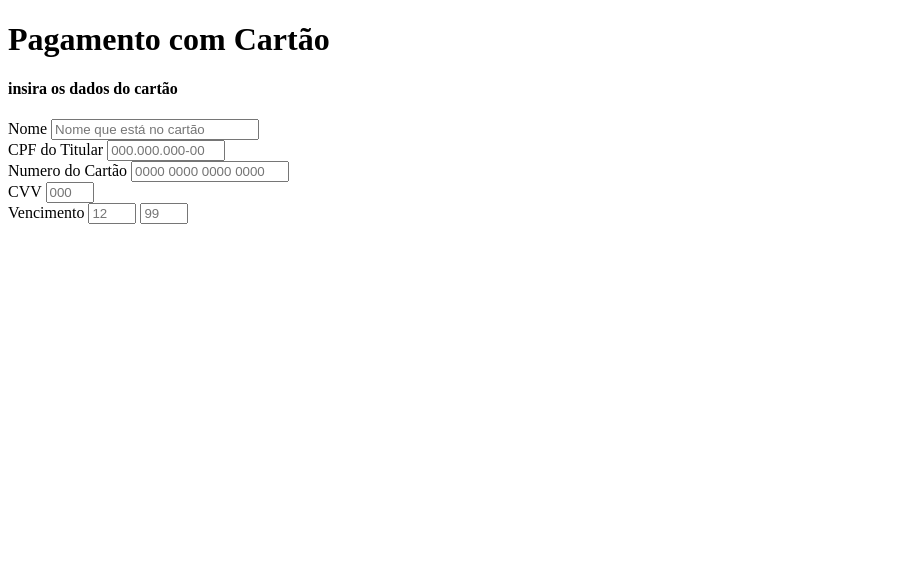
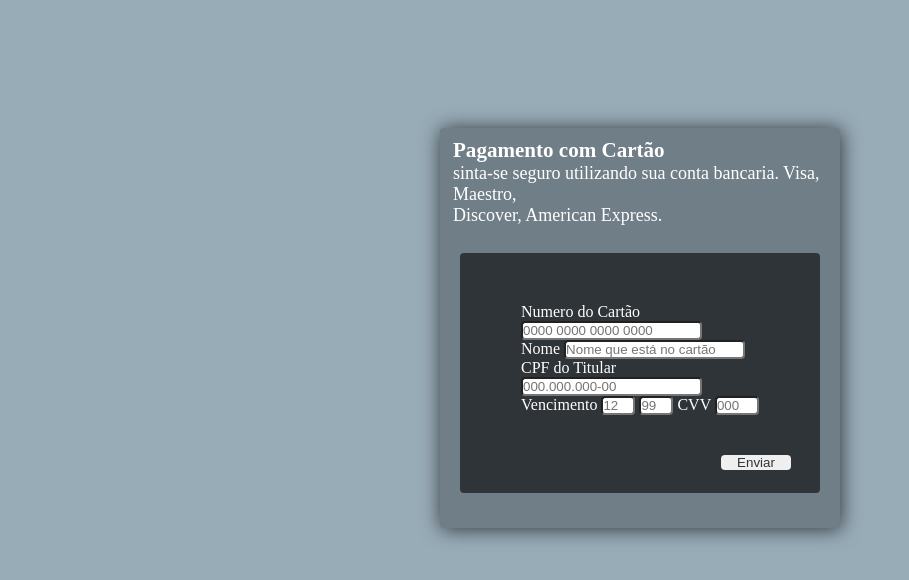
Before and after one commit to ElvisNascimento/pagamentoComCartao, a plain HTML site: page index.html in a window 1280 px wide. Shown: the whole page, without its empty margins (0-909 px from the left). Drawn offline with Linux system fonts and the light colour scheme.

Commit message:
atualizacao
atualizacao do css e html

```diff
--- a/index.html
+++ b/index.html
@@ -8,34 +8,36 @@
     <title>Pagamento com Cartão</title>
 </head>
 <body>
-    <Header>
-        <h1>Pagamento com Cartão</h1>
-        <h4>insira os dados do cartão</h4>
-    </Header>
-    <main>
-        <div>
+    <div class="main">
+        <div class="header">
+            <h3>Pagamento com Cartão</h3>
+            <p>sinta-se seguro utilizando sua conta bancaria. Visa, Maestro,<br> Discover, American Express.</p>
+        </div>
+            <div class="container">
+                <div class="campos">
+                <label for="ncard">Numero do Cartão</label>
+                <input class="ncard" type="number" name="ncard" id="ncard" maxlength="16" placeholder="0000 0000 0000 0000">
+                <!-- numero do cartao -->
+                <br>
                 <label for="nome">Nome</label>
-            <input type="text" name="nome" id="nome" placeholder="Nome que está no cartão">
+                <input class="nome" type="text" name="nome" id="nome" placeholder="Nome que está no cartão">
                 <!-- campo nome onde vai ficar o nome do titular do cartao -->
                 <br>
                 <label for="cpf">CPF do Titular</label>
-            <input type="number" name="cpf" id="cpf" maxlength="12" placeholder="000.000.000-00">
+                <input class="cpf" type="number" name="cpf" id="cpf" maxlength="12" placeholder="000.000.000-00">
                 <!-- campo CPF onde fica o numero do documento cpf do tuitular -->
                 <br>
-            <label for="ncard">Numero do Cartão</label>
-            <input type="number" name="ncard" id="ncard" maxlength="16" placeholder="0000 0000 0000 0000">
-            <!-- numero do cartao -->
-            <br>
+                <label for="">Vencimento</label>
+                <input class="vencimento" type="number" id="mes" maxlength="2" minlength="2" min="1"  max="12" placeholder="12">
+                <input class="vencimento" type="number" id="ano" maxlength="2" minlength="2" min="1"  max="99" placeholder="99">
+                <!-- campo data com mes e ano do vencimento do cartao -->
                 <label for="cvv">CVV</label>
-            <input type="number" name="cvv" id="cvv" maxlength="3" placeholder="000">
+                <input class="cvv" type="number" name="cvv" id="cvv" maxlength="3" placeholder="000">
                 <!-- codigo de validacao do cartao o CVV -->
-            <br>
-            <label for="">Vencimento</label>
-            <input type="number" id="mes" maxlength="2" minlength="2" min="1"  max="12" placeholder="12">
-            <input type="number" id="ano" maxlength="2" minlength="2" min="1"  max="99" placeholder="99">
-            <!-- campo data com mes e ano do vencimento do cartao -->
+                <button class="botao" type="submit">Enviar</button>
+
             </div>
-    </main>
-
+        </div>
+    </div>
 </body>
 </html>
--- a/pagamentocd.css
+++ b/pagamentocd.css
@@ -1,12 +1,68 @@
-input{
+*{
+    margin: 0;
+    padding: 0;
+    color:#FFF;
+    border-radius: 4px;
+}
+body{
+    background-color: #98ACB8;
+}
+.main{
+    margin-top: 10%;
+    margin-left: auto;
+    margin-right: auto;
+    display: flex;
+    flex-direction: column;
+    background-color: #707E87;
+    justify-content:center;
+    align-items:center;
+    width: 400px;
+    height: 400px;
+    box-shadow: 1px 1px 20px #2F3438;
+}
+.header{
+    color: #fff;
+    text-align: left;
+    width: 96%;
+    height: 20%;
+    padding-left: 10px;
+    padding-top: 10px;
+    font-size: 18px;
+}
+.header h3{
+
+}
+.container{
+    background-color:#2F3438;
+    margin-top: auto;
+    margin-bottom: auto;
+    width: 360px;
+    height: 240px;
+}
+.campos{
+    width: 70%;
+    height: 70%;
+    padding-top: 20px;
+    padding-left: 14px;
+    margin-top: 30px;
+    margin-left: auto;
+    margin-right: auto;
+}
+.vencimento{
+
+    width: 30px;
+}
+.cvv{
     width: 40px;
 }
-#nome{
-    width: 200px;
+.botao{
+    border: none;
+    margin-top: 40px;
+    margin-left: 200px;
+    color: #2F3438;
+    width: 70px
 }
-#cpf{
-    width: 110px;
+.botao:hover{
+    background-color: #98ACB8;
+
 }
-#ncard{
-    width: 150px;
-}
```
Lines whose indentation alone changed are shown as unchanged.
